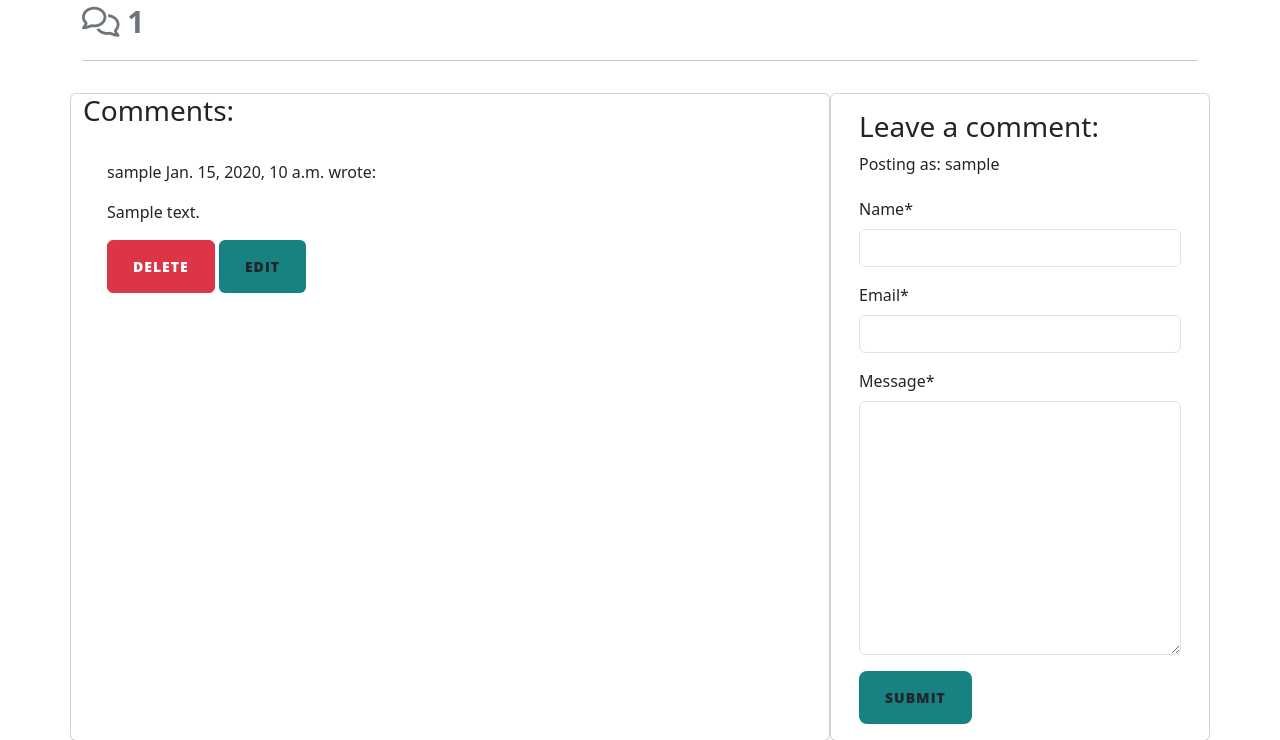
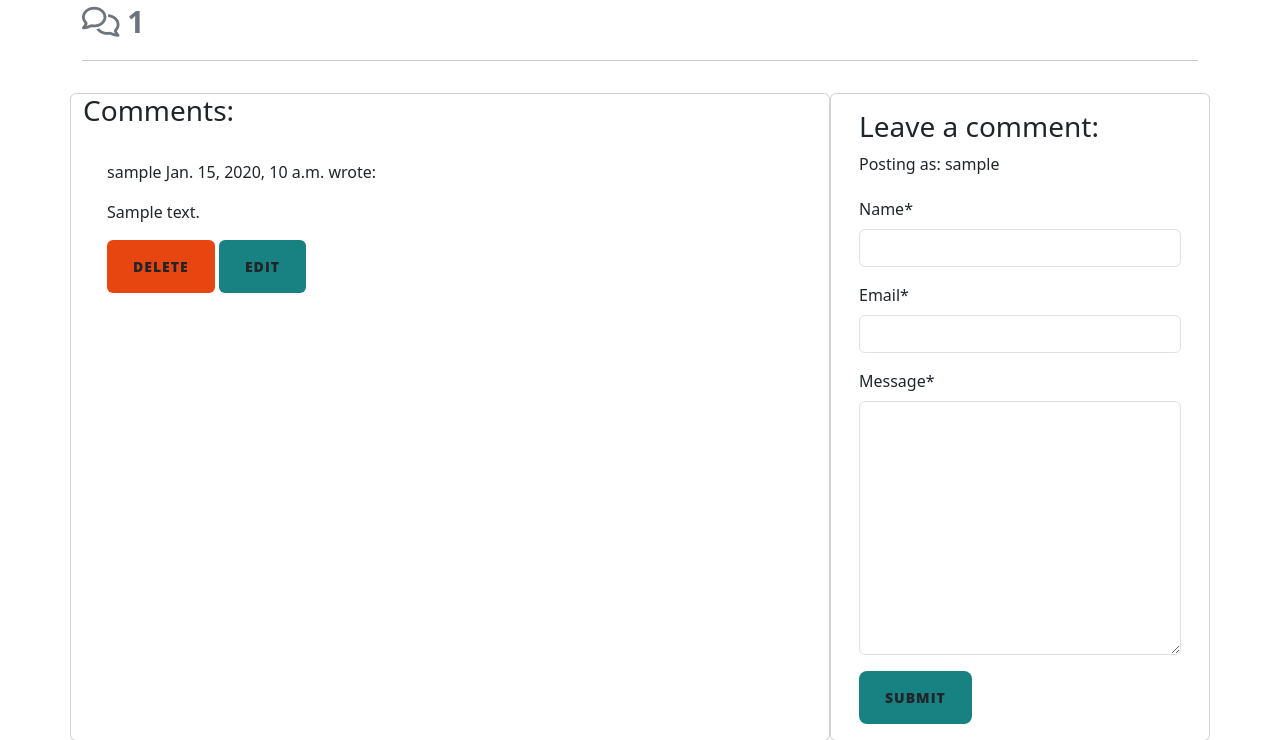
Before and after one commit to Goncalves95/LusoBites, a Django app: template lusobites/templates/lusobites/post_detail.html in a window 1280 px wide. Shown: the part 779-1519 px from the top of the page. Run offline with Django 4.2, Linux system fonts and the light colour scheme; a user stored in the database is signed in; tables that the repository leaves empty hold one stand-in row (values such as "Sample post"); the template is opened without the code that fills it: values that come from a table or form of the project are taken from there, most other values are stand-ins (such as "Sample title", 1, 10 or a date in 2020); some libraries are stand-ins or nearby versions; some web fonts are replaced.

```diff
--- a/lusobites/templates/lusobites/post_detail.html
+++ b/lusobites/templates/lusobites/post_detail.html
@@ -89,7 +89,7 @@
                     <p class="approval">This comment is awaiting approval</p>
                     {% endif %}
                     {% if user.is_authenticated and comment.author == user %}
-                    <button class="btn btn-danger" comment_id="{{ comment.id }}">Delete</button>
+                    <button class="btn btn-delete" comment_id="{{ comment.id }}">Delete</button>
                     <button class="btn btn-edit" comment_id="{{ comment.id }}">Edit</button>
                     {% endif %}
                 </div>
--- a/lusobites/views.py
+++ b/lusobites/views.py
@@ -99,6 +99,7 @@ def comment_edit(request, slug, comment_id):
     return HttpResponseRedirect(reverse('post_detail', args=[slug]))
 
 
+
 def comment_delete(request, slug, comment_id):
     """
     view to delete comment
@@ -116,6 +117,7 @@ def comment_delete(request, slug, comment_id):
 
     return HttpResponseRedirect(reverse('post_detail', args=[slug]))
 
+
 class PostLike(View):
 
     def post(self, request, slug, *args, **kwargs):
```
